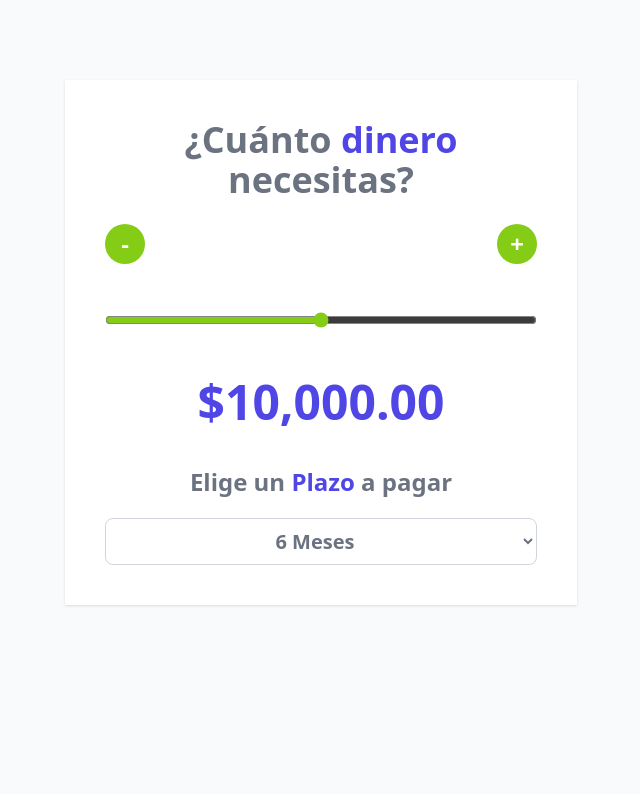
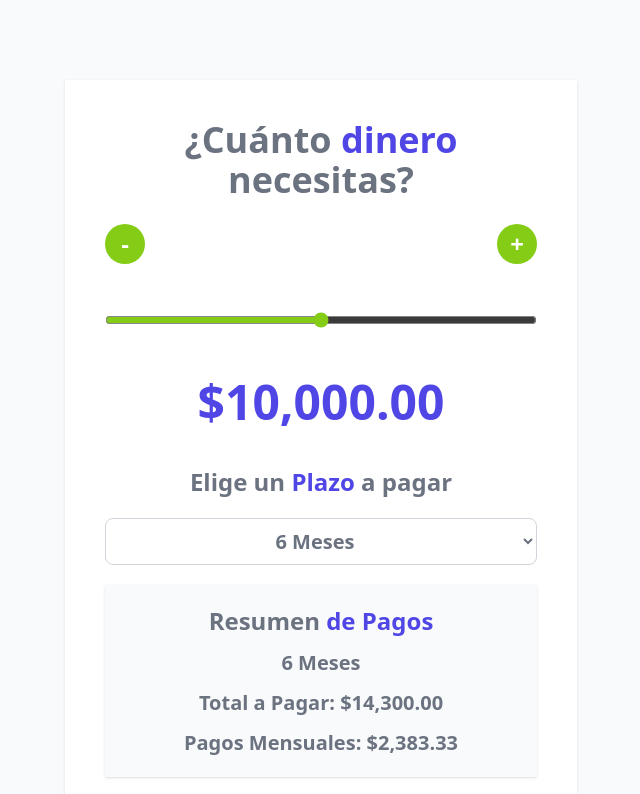
Before and after one commit to crisfreak036/cotizador-prestamos-vue-js-moderno, a Vue app: page / in a window 1280 px wide. Shown: the top 794 px of the page, without its empty margins (319-959 px from the left). Built offline with nearby package versions, Linux system fonts and the light colour scheme.

Commit message:
[add] Resumen de la cotización y la implementación de un watch con immediate true

```diff
--- a/src/App.vue
+++ b/src/App.vue
@@ -1,23 +1,24 @@
 <script setup>
-  import { ref, computed } from 'vue';
+  import { ref, watch } from 'vue';
   import Header from './components/Header.vue';
   import Button from './components/Button.vue';
+
+  import { calcularTotalAPagar, formatearDinero } from './helpers/index.js'
 
   // Definición de state con ref
   const cantidad = ref(10000);
   const plazoPagar = ref(6);
+  const total = ref(0)
+  const totalMensual = ref(0)
 
   const MIN = 0;
   const MAX = 20000;
   const STEP = 100;
 
-  const formatearDinero = computed( () => {
-    const formatter = new Intl.NumberFormat('en-US', {
-        style: 'currency',
-        currency: 'USD'
-    });
-    return formatter.format(cantidad.value);
-  });
+  watch([cantidad, plazoPagar], () => {
+    total.value = calcularTotalAPagar(cantidad.value, plazoPagar.value)
+    totalMensual.value = total.value/plazoPagar.value
+  }, { immediate: true });
 
   const handleRange = (e) => {
     cantidad.value = +e.target.value;
@@ -79,7 +80,7 @@
     <p
         class='text-center my-10 text-5xl font-extrabold text-indigo-600'
       >
-        {{formatearDinero}}
+        {{formatearDinero(cantidad)}}
     </p>
 
     <h2
@@ -96,5 +97,29 @@
       <option value="12">12 Meses</option>
       <option value="24">24 Meses</option>
     </select>
+
+    <div
+        class="my-5 space-y-3 bg-gray-50 p-5 shadow"
+      >
+        <h2 class='text-2xl font-extrabold text-gray-500 text-center'>
+          Resumen <span class='text-indigo-600'>de Pagos</span>
+        </h2>
+
+        <p
+          class="text-xl text-gray-500 text-center font-bold"
+        >
+          {{plazoPagar}} Meses
+        </p>
+        <p
+          class="text-xl text-gray-500 text-center font-bold"
+        >
+          Total a Pagar: {{formatearDinero(total)}}
+        </p>
+        <p
+          class="text-xl text-gray-500 text-center font-bold"
+        >
+          Pagos Mensuales: {{formatearDinero(totalMensual)}}
+        </p>
+    </div>
   </div>
 </template>
```
